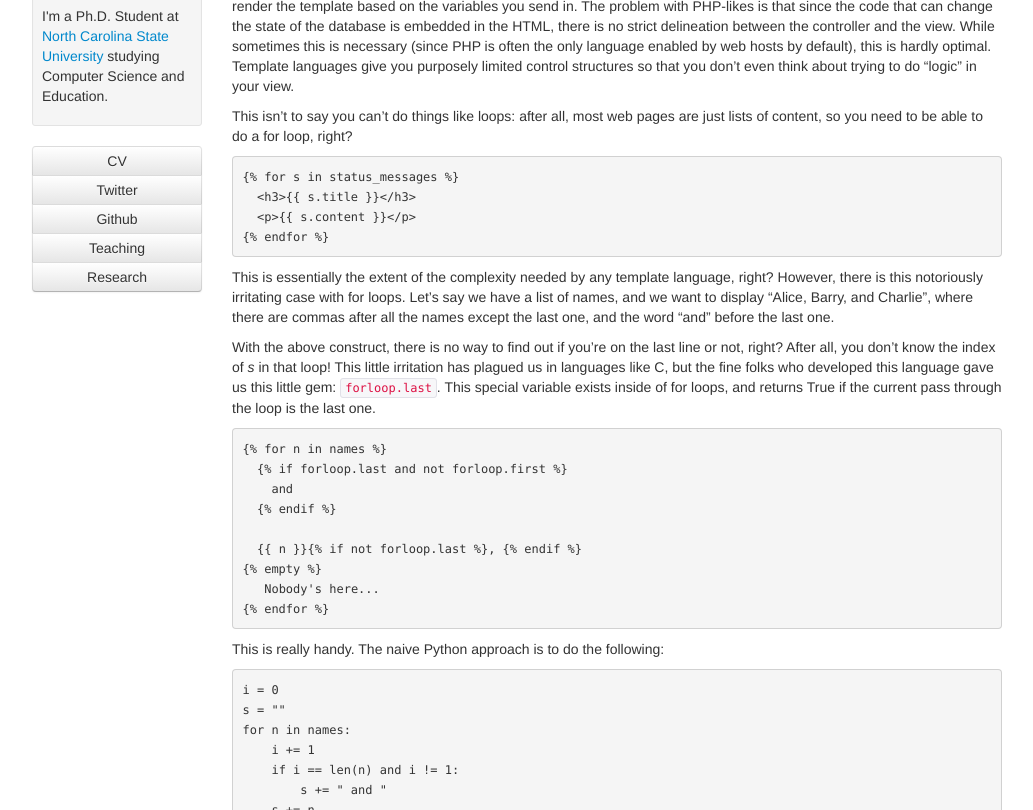
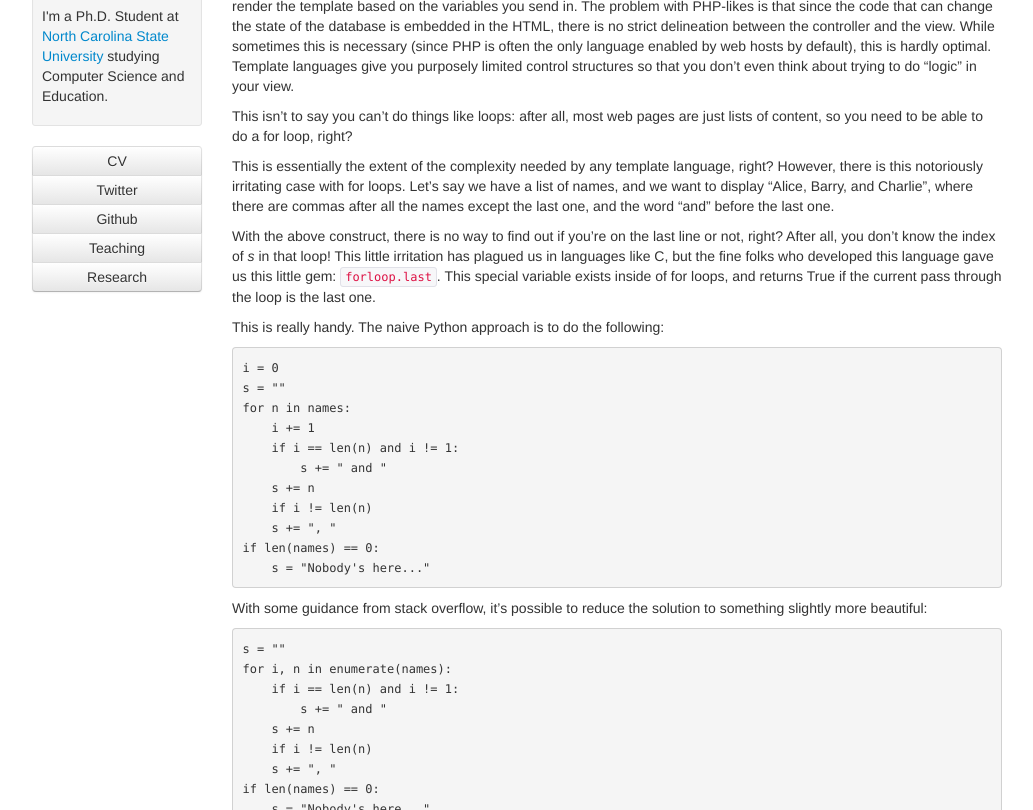
Before and after one commit to isharacomix/oldsite, a Jekyll site: the page built from _posts/2013-06-24-django-template-syntax.md, in a window 1280 px wide and 900 px high, scrolled down 424 px, cut to the strip 90-900 px from the top of the window. Shown: the whole strip, without its empty margins (123-1156 px from the left). Built offline with Jekyll 4.4.1, drawn with Linux system fonts in a browser that asks for light colours.

Commit message:
Stupid page keeps failing.

````diff
--- a/_posts/2013-06-24-django-template-syntax.md
+++ b/_posts/2013-06-24-django-template-syntax.md
@@ -23,12 +23,6 @@ trying to do "logic" in your view.
 This isn't to say you can't do things like loops: after all, most web pages are
 just lists of content, so you need to be able to do a for loop, right?
 
-    {% raw %}
-    {% for s in status_messages %}
-      <h3>{{ s.title }}</h3>
-      <p>{{ s.content }}</p>
-    {% endfor %}
-    {% endraw %}
 
 This is essentially the extent of the complexity needed by any template
 language, right? However, there is this notoriously irritating case with for
@@ -42,18 +36,6 @@ This little irritation has plagued us in languages like C, but the fine folks
 who developed this language gave us this little gem: ```forloop.last```. This
 special variable exists inside of for loops, and returns True if the current
 pass through the loop is the last one.
-
-    {% raw %}
-    {% for n in names %}
-      {% if forloop.last and not forloop.first %}
-        and
-      {% endif %}
-
-      {{ n }}{% if not forloop.last %}, {% endif %}
-    {% empty %}
-       Nobody's here...
-    {% endfor %}
-    {% endraw %}
 
 This is really handy. The naive Python approach is to do the following:
 
````
